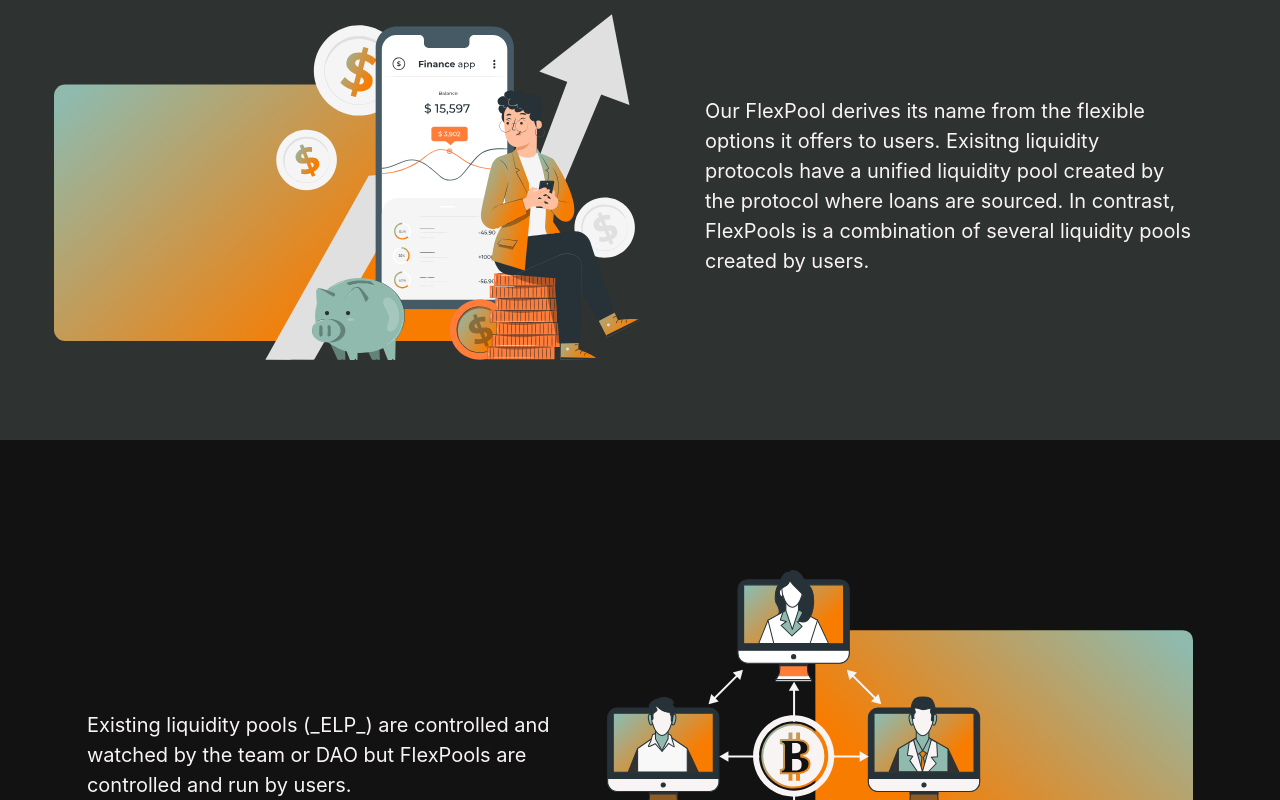
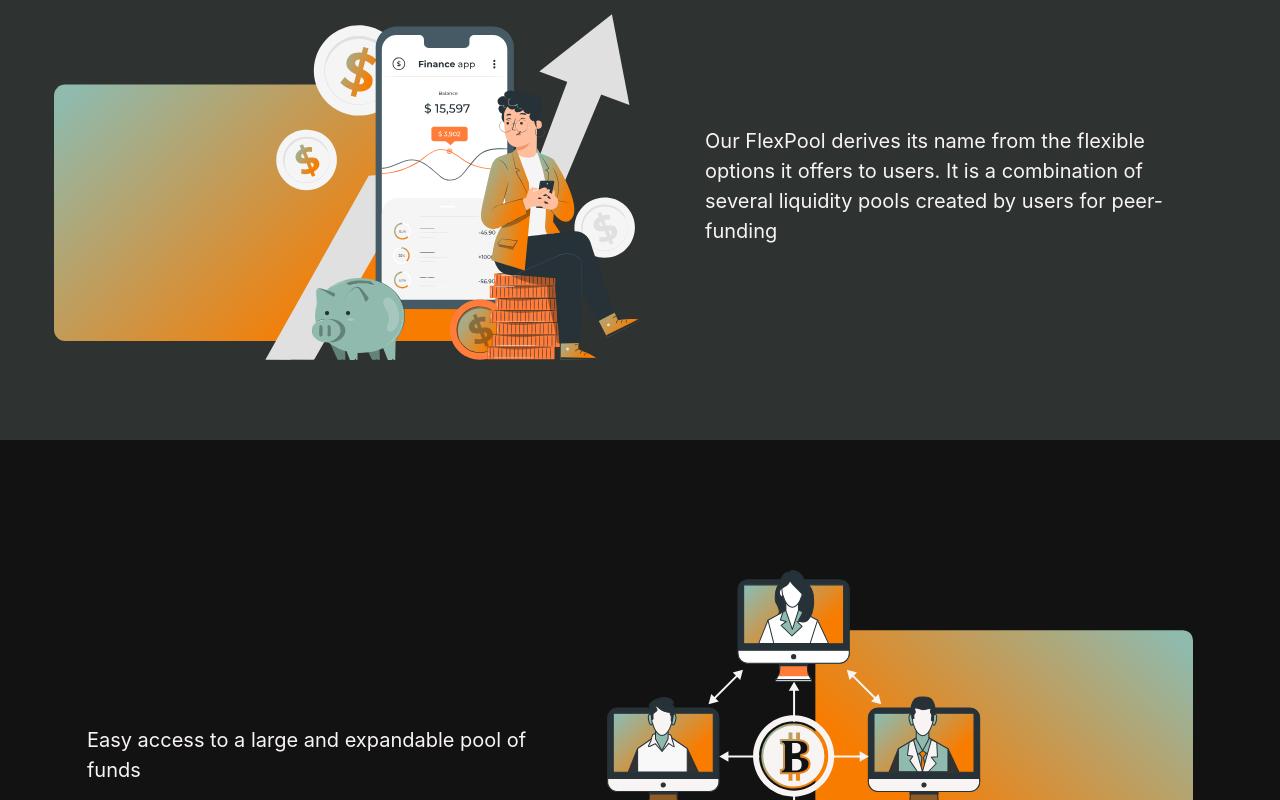
Before and after one commit to simplifinance/website-ui, a Next.js app: page / in a window 1280 px wide. Shown: the part 2860-3660 px from the top of the page. Built offline with nearby package versions, Linux system fonts and the light colour scheme.

Commit message:
FIxex incorrect words

```diff
--- a/src/components/solutions/data.js
+++ b/src/components/solutions/data.js
@@ -8,27 +8,22 @@ export const solutionData = [
     paragraph1: (
       <p className="">
         Our FlexPool derives its name from the flexible options it offers
-        to users. Exisitng liquidity protocols have a unified liquidity
-        pool created by the protocol where loans are sourced. In contrast,
-        FlexPools is a combination of several liquidity pools created by users.
+        to users. It is a combination of several liquidity pools created by users
+        for peer-funding
       </p>
     ),
     paragraph2: (
       <p className="">
-        Existing liquidity pools (_ELP_) are controlled and watched by the team
-        or DAO but FlexPools are controlled and run by users.
+        Easy access to a large and expandable pool of funds
       </p>
     ),
     paragraph3: (
       <p className="">
-        ELP have a single point of failure during security breachs or in the event
-        where potential vulnerability is exploited which may lead to loss of funds
-        that may significantly put the protocol on its kneel. The permissioned and
-        permissionless nature of FlexPool brings greater decentralization and sense
-        of responsibility to its participants since they're acting as the providers
-        and borrowers at the same time. A bad actor in a permissioned pool will be
-        known ahead by the creator and the chance of succeding is very tiny and almost
-         impossible. In a permissionless FlexPool, same sense of responsibity is required except the providers may not be known.
+        Our FlexPools bring true decentralization, control, and sense
+        of responsibility to users since participants are providers
+        and borrowers. A bad actor in a FlexPool pool can easily be
+        identified, and the chance of succeeding is very tiny and almost
+        impossible.
       </p>
     ),
     sectionImage: "images/frame2.svg",
```
